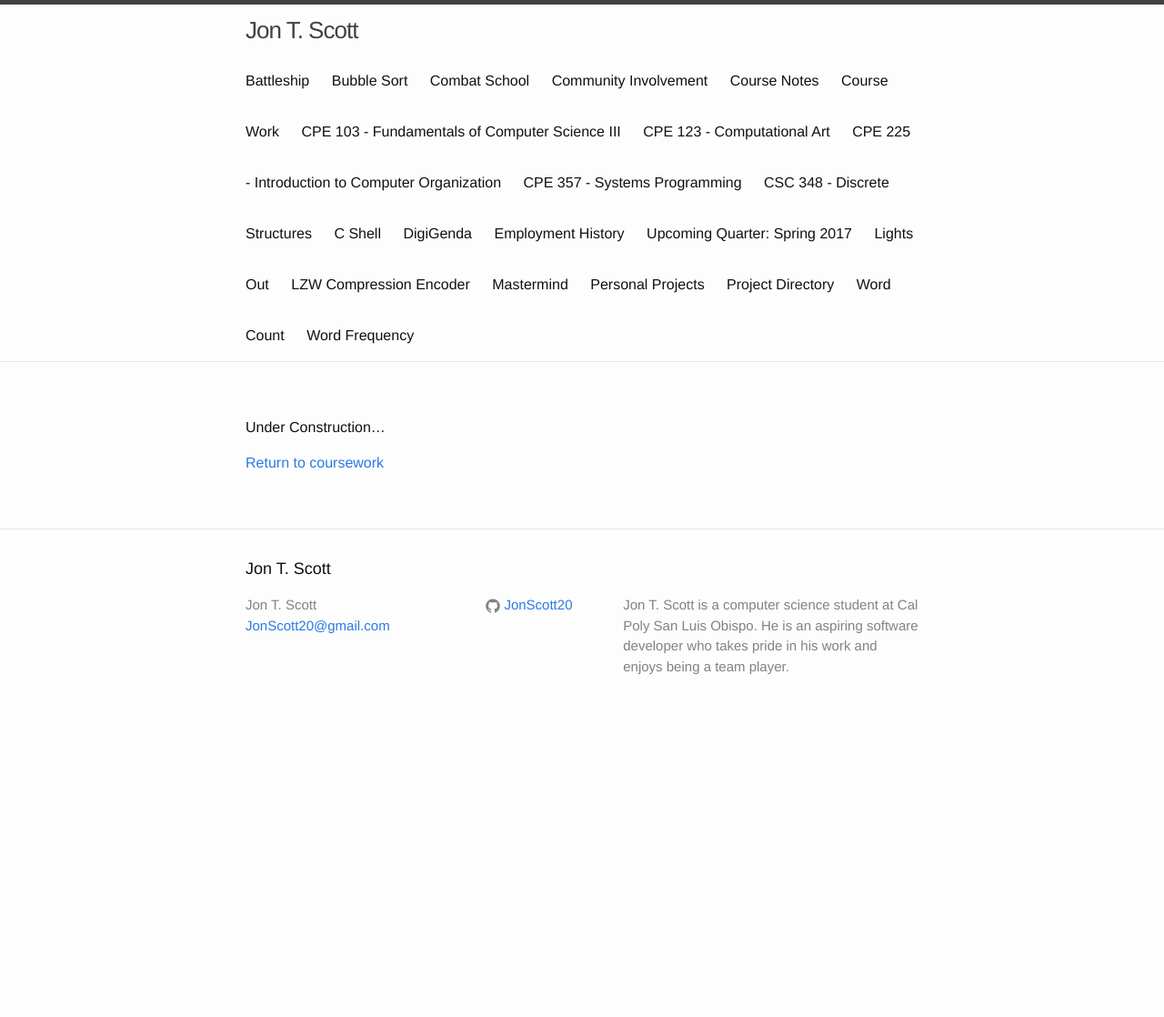
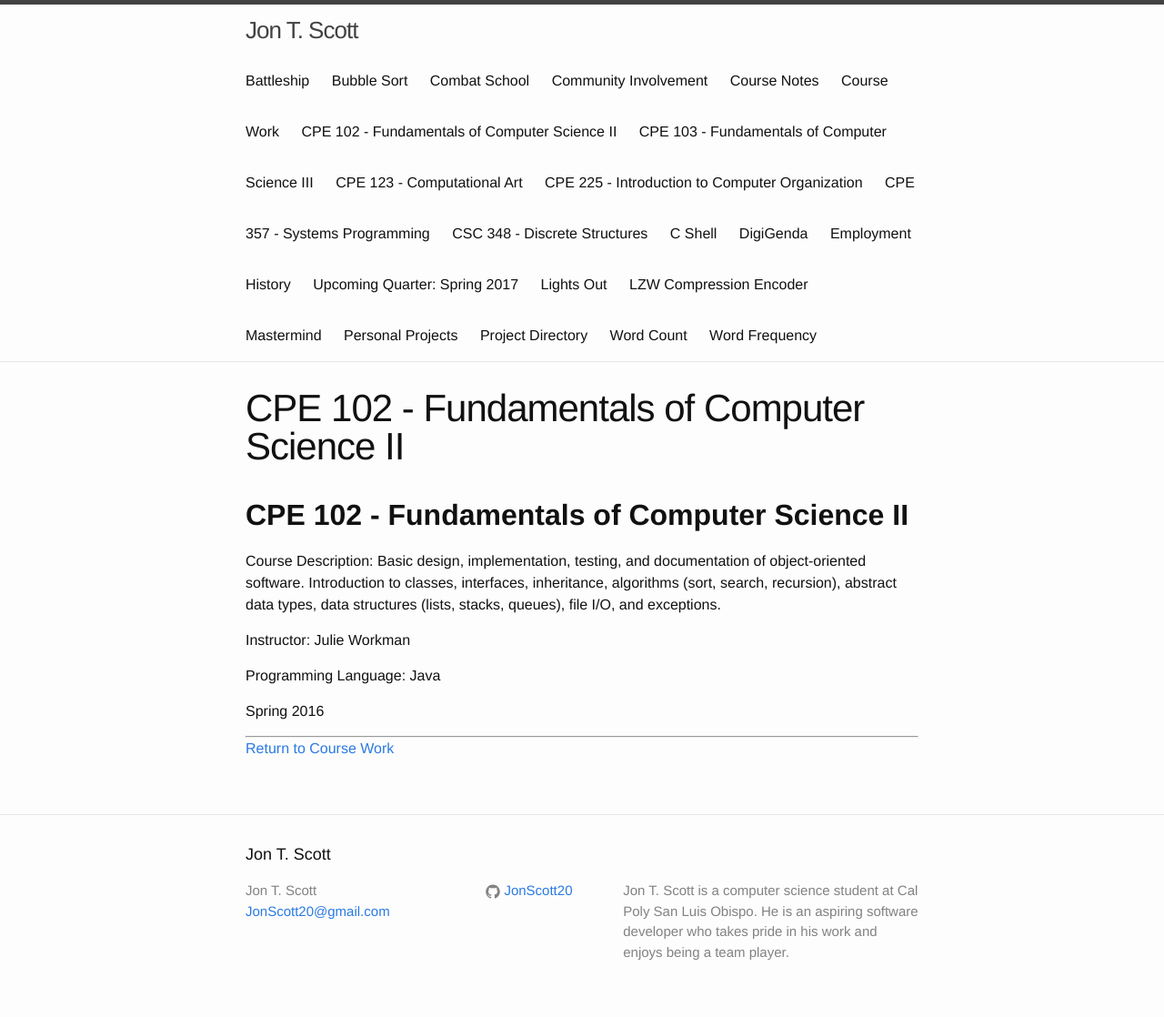
Before and after one commit to JonScott20/JonScott20.github.io, a Jekyll site: the page built from courses/cpe102.md, in a window 1280 px wide. Shown: the whole page at 91% size. Built offline with Jekyll 4.4.1, drawn with Linux system fonts in a browser that asks for light colours; our own code applies the rules of GitHub Pages for plain Markdown files; before the commit the page ends 900 px from its top, so only the background shows below that.

Commit message:
Update cpe102.md

```diff
--- a/courses/cpe102.md
+++ b/courses/cpe102.md
@@ -3,6 +3,17 @@
 permalink: /cpe102/
 ---
 
-Under Construction...
+**CPE 102 - Fundamentals of Computer Science II**
+-------------------------------------------------
 
-[Return to coursework](https://jonscott20.github.io/course_work/)
+Course Description: Basic design, implementation, testing, and documentation of object-oriented software. Introduction to classes, interfaces, inheritance, algorithms (sort, search, recursion), abstract data types, data structures (lists, stacks, queues), file I/O, and exceptions.
+
+Instructor: Julie Workman
+
+Programming Language: Java
+
+Spring 2016
+
+----------------
+
+[Return to Course Work](https://jonscott20.github.io/course_work/)
```
